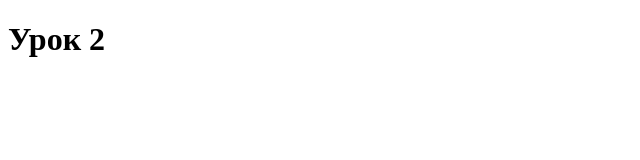
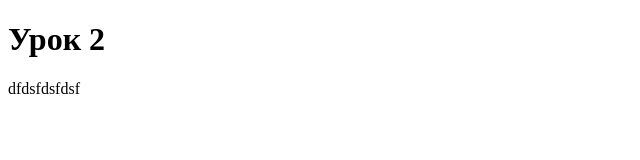
Before and after one commit to GoshaAwares/gosha.awares, a plain HTML site: page index.html in a window 1280 px wide. Shown: the whole page, without its empty margins (0-640 px from the left). Drawn offline with Linux system fonts and the light colour scheme.

Commit message:
second commit

```diff
--- a/index.html
+++ b/index.html
@@ -6,6 +6,7 @@
 </head>
 <body>
 	<h1>Урок 2</h1>
+	<p>dfdsfdsfdsf</p>
 
 </body>
 </html>
```
